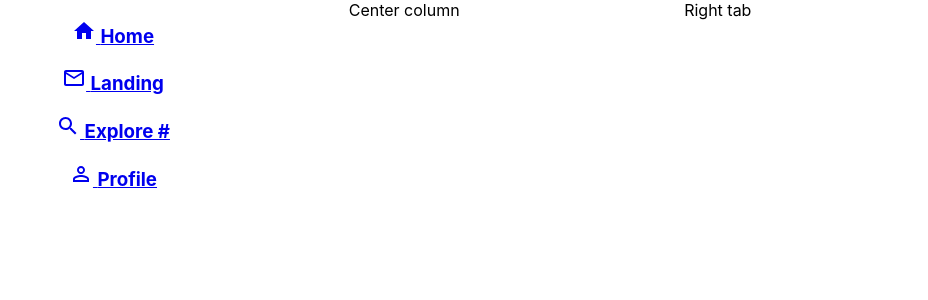
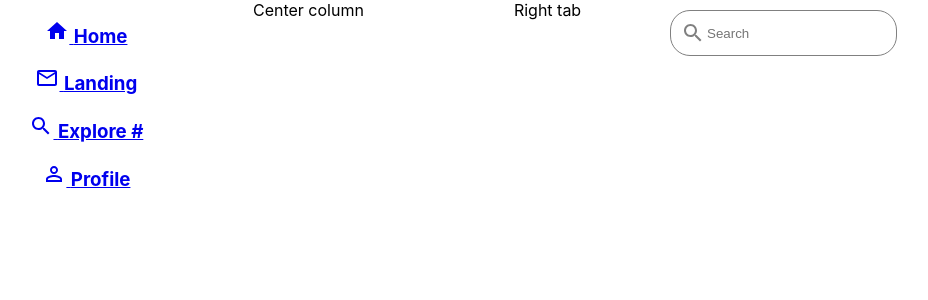
Before and after one commit to ZahraMammadli/predict-future, a React (Create React App) app in the folder client/: page / in a window 1280 px wide. Shown: the top 300 px of the page, without its empty margins (191-1119 px from the left). Built offline with nearby package versions, Linux system fonts and the light colour scheme; what react-three-fiber would draw is missing.

Commit message:
add searchbar

```diff
--- a/client/src/components/SearchBar/SearchBar.css
+++ b/client/src/components/SearchBar/SearchBar.css
@@ -1,6 +1,9 @@
+.root {
+  --twitter-background: red;
+}
+
 .search-bar {
   flex: 0.3;
-    overflow-y: scroll;
 }
 .widgets::-webkit-scrollbar {
   display: none;
@@ -10,6 +13,7 @@
   align-items: center;
   background-color: var(--twitter-background);
   padding: 10px;
+  border: 1px solid gray;
   border-radius: 20px;
   margin-top: 10px;
   margin-left: 20px;
@@ -23,3 +27,4 @@
 }
 .search-bar__searchIcon {
   color: gray;
+}
--- a/client/src/components/SearchBar/SearchBar.js
+++ b/client/src/components/SearchBar/SearchBar.js
@@ -1,7 +1,7 @@
 import { Search } from "@material-ui/icons";
 import "./SearchBar.css";
 
-function SearchBar() {
+export default function SearchBar() {
   return (
     <div className="search-bar">
       <div className="search-bar__input">
@@ -9,4 +9,5 @@ function SearchBar() {
         <input placeholder="Search" type="text" />
       </div>
     </div>
+  );
 }
--- a/client/src/pages/HomePage/HomePage.js
+++ b/client/src/pages/HomePage/HomePage.js
@@ -1,4 +1,5 @@
 import LeftMenu from "../../components/LeftMenu/LeftMenu";
+import SearchBar from "../../components/SearchBar/SearchBar";
 import "./HomePage.css";
 
 export default function () {
@@ -10,6 +11,7 @@ export default function () {
         </div>
         <div className="center-col">Center column </div>
         <div className="right-tab">Right tab</div>
+        <SearchBar />
       </div>
     </div>
   );
```
Lines whose indentation alone changed are shown as unchanged.
